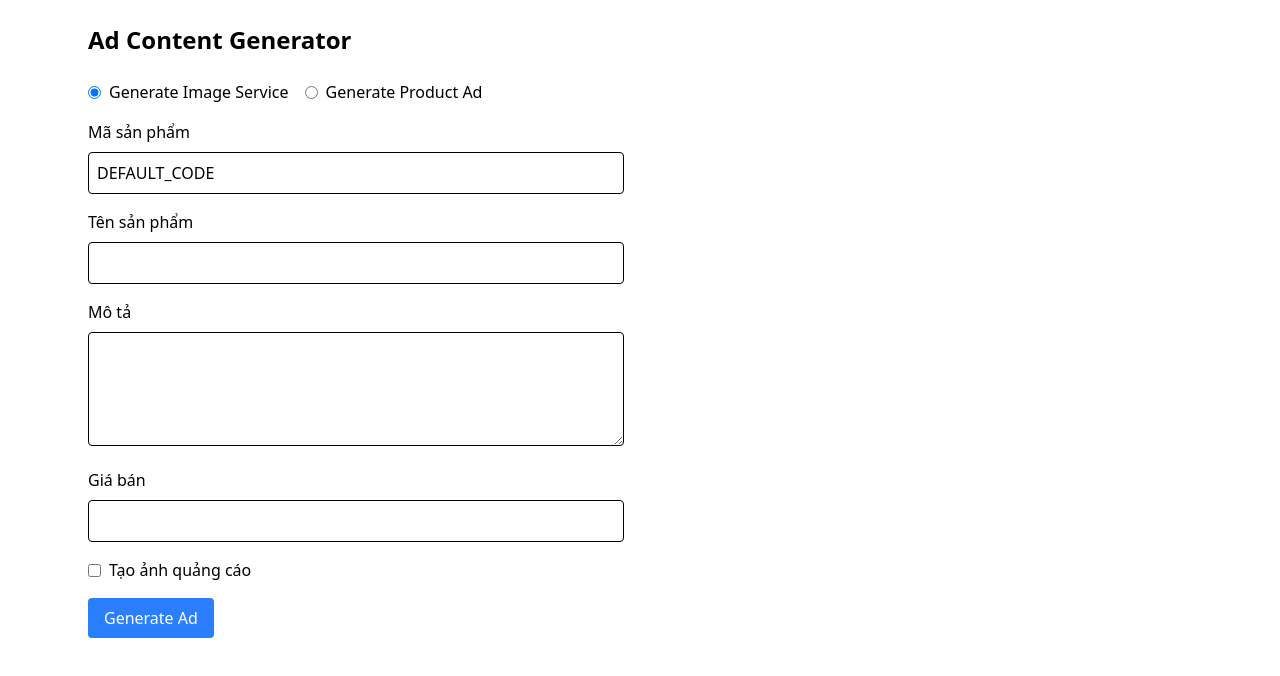
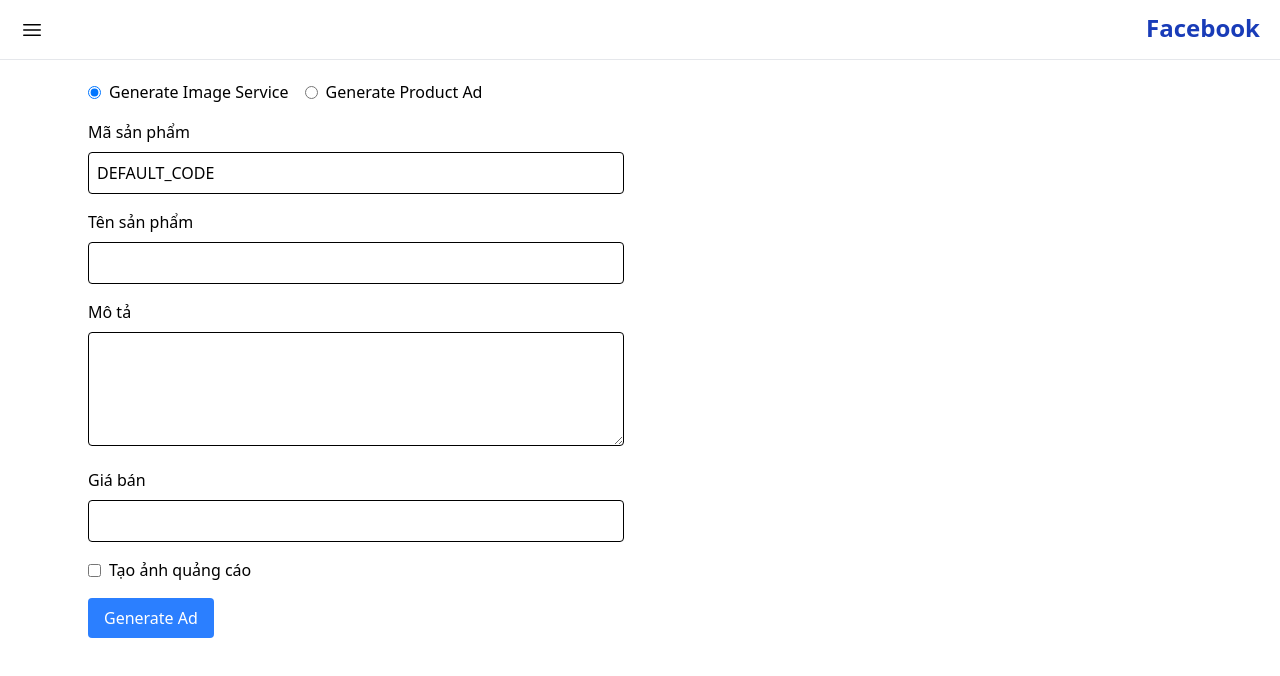
Before and after one commit to htkngan/quickadgen-post-creator, a Next.js app in the folder deloy/: page / in a window 1280 px wide. Shown: the top 676 px of the page. Built offline with nearby package versions, Linux system fonts and the light colour scheme.

Commit message:
update frontend

```diff
--- a/deloy/src/app/page.tsx
+++ b/deloy/src/app/page.tsx
@@ -130,9 +130,25 @@ export default function Home() {
     }
   };
 
+
   return (
     <>
-      <div className="max-w-6xl mx-auto p-6">
+      <nav className="bg-white dark:bg-gray-900 fixed w-full border-b h-15 border-gray-200 dark:border-gray-600 flex flex-row justify-between">
+        <button className="mx-5" type="button" data-drawer-target="drawer-navigation" data-drawer-show="drawer-navigation" aria-controls="drawer-navigation">
+          <svg xmlns="http://www.w3.org/2000/svg" fill="none" viewBox="0 0 24 24" strokeWidth={1.5} stroke="currentColor" className="size-6">
+            <path strokeLinecap="round" strokeLinejoin="round" d="M3.75 6.75h16.5M3.75 12h16.5m-16.5 5.25h16.5" />
+          </svg>
+        </button>
+        <div id="drawer-navigation" className="fixed top-0 left-0 z-40 w-64 h-screen p-4 overflow-y-auto transition-transform -translate-x-full bg-white dark:bg-gray-800" aria-labelledby="drawer-navigation-label">
+          V
+        </div>
+        <div>
+          <p className="text-right mt-3 px-5 text-2xl font-bold text-blue-800">
+              Facebook
+            </p>
+        </div>
+      </nav>
+      <div className=" body max-w-6xl mx-auto p-6">
           <div className="flex flex-col md:flex-row gap-8">
             {/* Left: Form */}
             <div className="md:w-1/2 w-full">
@@ -420,6 +436,7 @@ export default function Home() {
             )}
           </div>
       </div>
+
     </>
   );
 }
```
Lines whose indentation alone changed are shown as unchanged.
